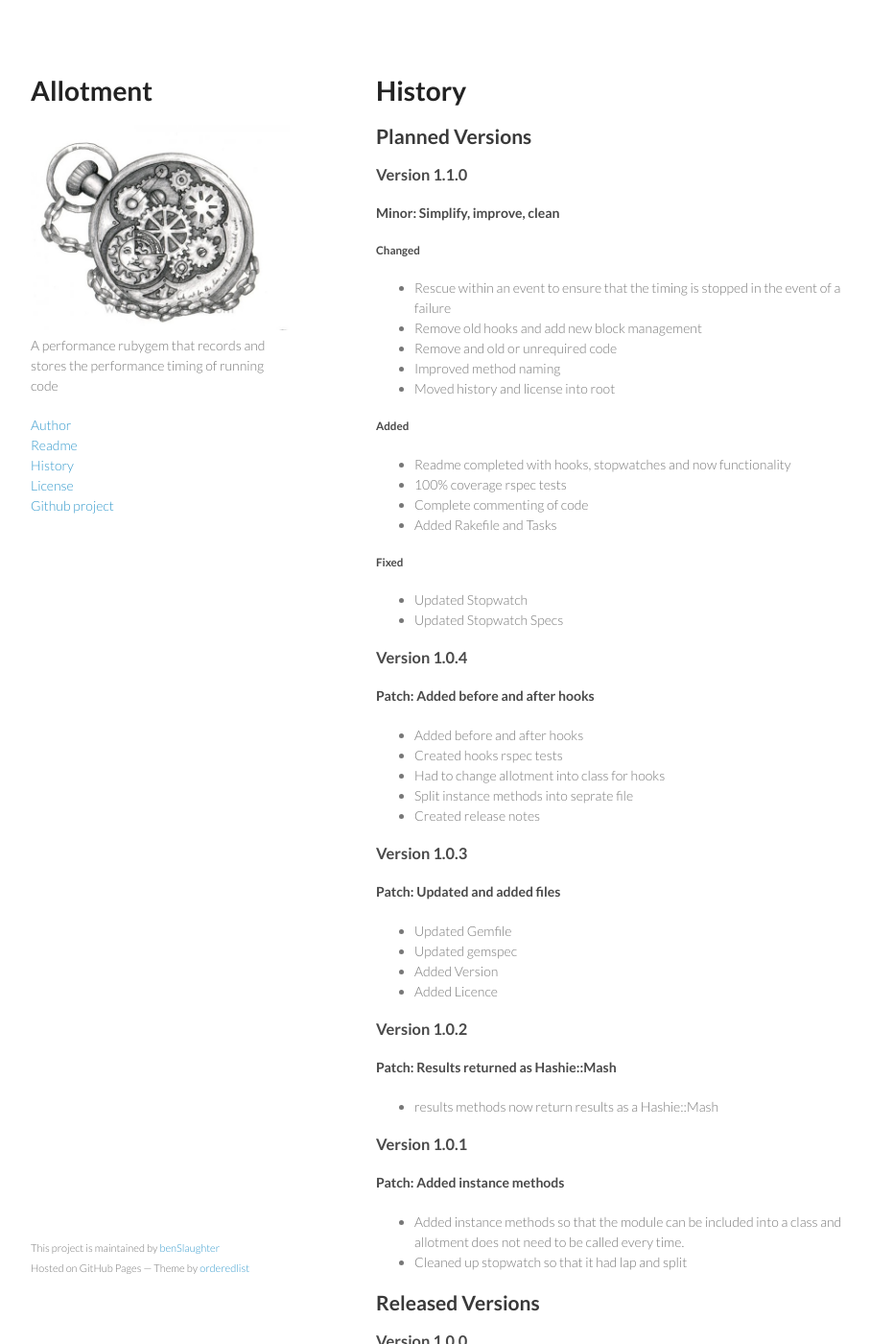
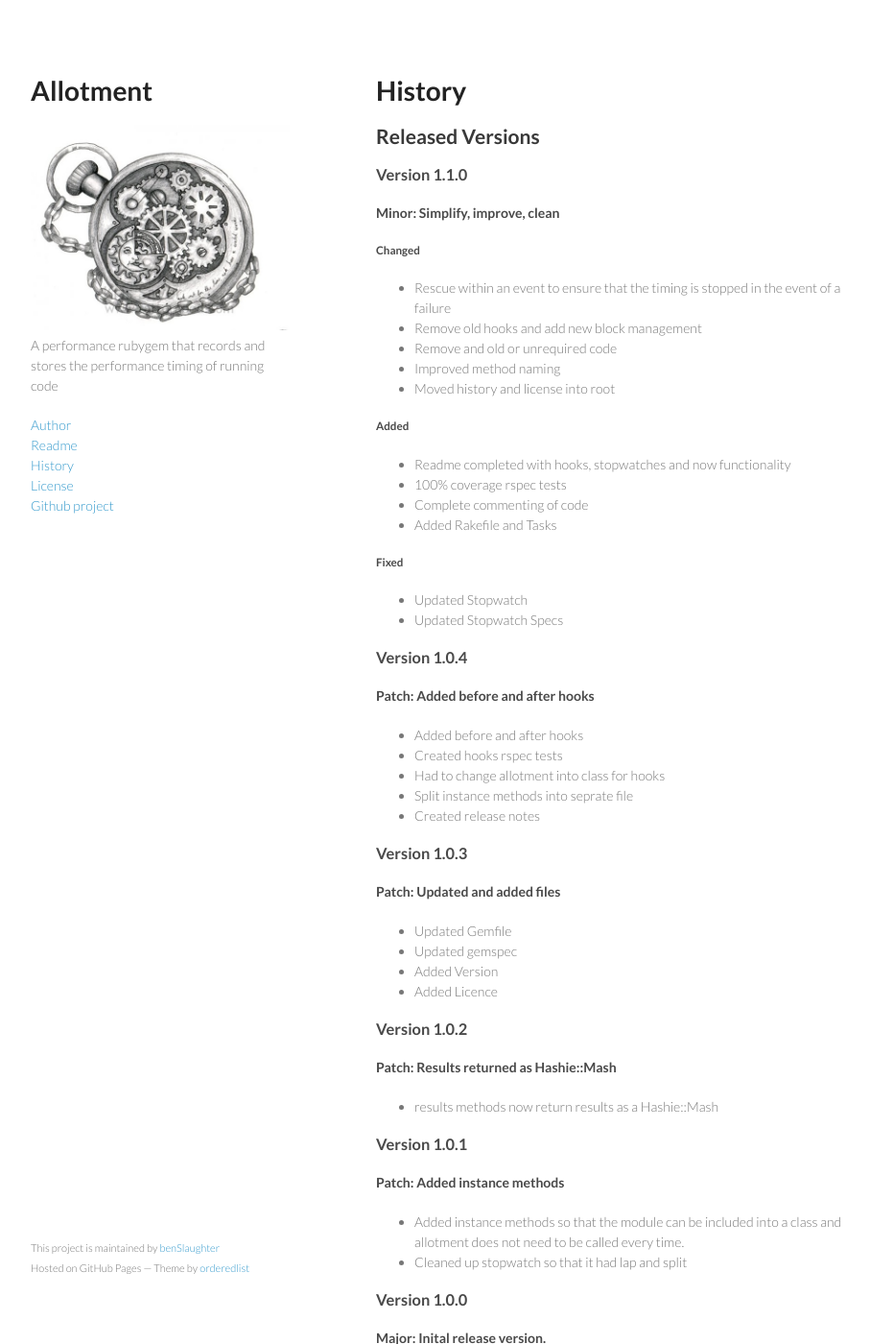
Before and after one commit to benSlaughter/allotment, a Jekyll site: the page built from History.md, in a window 1280 px wide and 1400 px high. Shown: the whole window at 96% size, without its empty margins (178-1085 px from the left). Built offline with Jekyll 4.4.1, drawn with Linux system fonts in a browser that asks for light colours; nearby versions of some CDN libraries; Markdown is read by kramdown in place of the engine named in the settings.

Commit message:
Updated history

```diff
--- a/History.md
+++ b/History.md
@@ -4,7 +4,7 @@ layout: index
 
 
 # History
-## Planned Versions
+## Released Versions
 ### Version 1.1.0
 #### Minor: Simplify, improve, clean
 ##### Changed
@@ -48,7 +48,6 @@ layout: index
  * Added instance methods so that the module can be included into a class and allotment does not need to be called every time.
  * Cleaned up stopwatch so that it had lap and split
 
-## Released Versions
 ### Version 1.0.0
 #### Major: Inital release version.
  * Allotment has the ablility to record blocks and procs, and to record from two separate points within the code.
```
